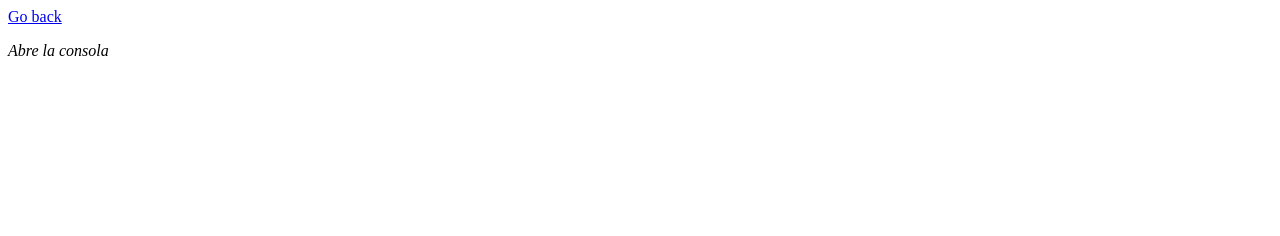
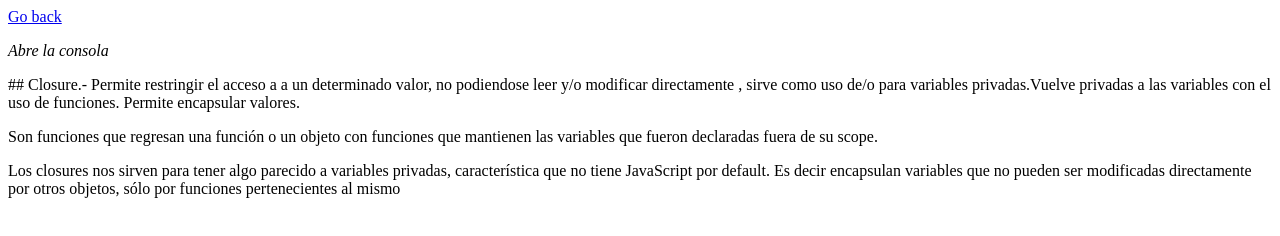
Before and after one commit to danielsantosqc/mediaPlayerJS, a website: page ejercicios-ejemplos/02-closures.html in a window 1280 px wide. Drawn offline with Linux system fonts and the light colour scheme.

Commit message:
update information the file

```diff
--- a/ejercicios-ejemplos/02-closures.html
+++ b/ejercicios-ejemplos/02-closures.html
@@ -7,6 +7,16 @@
 <body>
 	<a href="/ejercicios-ejemplos/">Go back</a>
 	<p><em>Abre la consola</em></p>
+	<p>## Closure.- Permite restringir el acceso a a un determinado valor, no podiendose leer y/o modificar directamente ,
+	sirve como uso de/o para variables privadas.Vuelve privadas a las variables con el uso de funciones. Permite encapsular
+	valores.</p>
+
+	<p>Son funciones que regresan una función o un objeto con funciones que mantienen las variables que fueron declaradas fuera
+	de su scope.</p>
+
+	<p>Los closures nos sirven para tener algo parecido a variables privadas, característica que no tiene JavaScript por
+	default. Es decir encapsulan variables que no pueden ser modificadas directamente por otros objetos, sólo por funciones
+	pertenecientes al mismo</p>
 
 	<script>
 		// Global Scope
```
